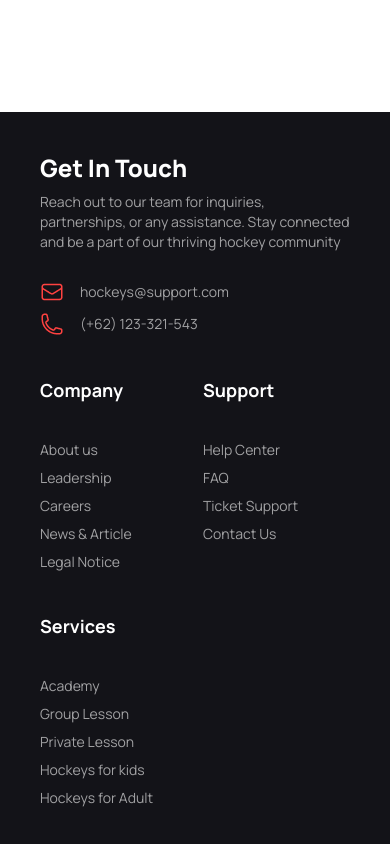
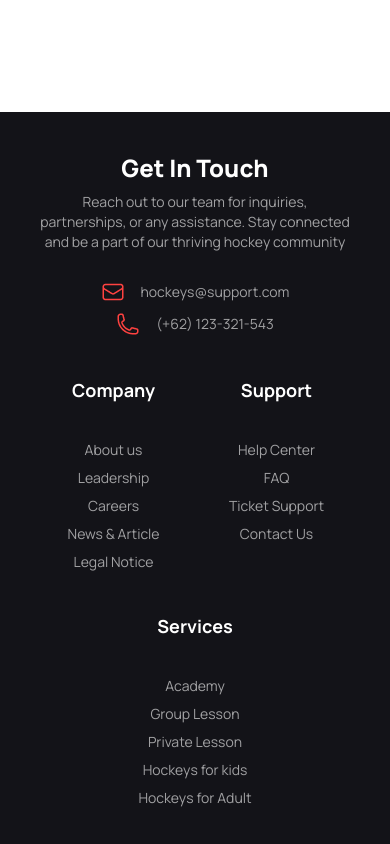
Before and after one commit to safin878/B9A3-hockey-s, a plain HTML site: page index.html in a window 390 px wide. Shown: the part 10711-11555 px from the top of the page. Drawn offline with nearby package versions, Linux system fonts and the light colour scheme.

Commit message:
All Section Done

```diff
--- a/index.html
+++ b/index.html
@@ -774,39 +774,39 @@
     <footer class=" p-10 bg-[#131318] text-base-content text-white">
       <div class="footer mx-auto container grid grid-cols-2 lg:grid-cols-5">
       <aside class="col-span-2 lg:col-span-2">
-        <h4 class="font-extrabold text-2xl">Get In Touch</h4>
-        <p class="lg:pr-60 opacity-60"> Reach out to our team for inquiries, partnerships, or any assistance. Stay connected and be a part of our thriving hockey community</p>
-        <div class="mt-5 flex gap-4 items-center justify-center">
+        <h4 class="font-extrabold text-2xl mx-auto lg:mx-0">Get In Touch</h4>
+        <p class="lg:pr-60 opacity-60 text-center lg:text-left"> Reach out to our team for inquiries, partnerships, or any assistance. Stay connected and be a part of our thriving hockey community</p>
+        <div class="mt-5 flex gap-4 items-center justify-center mx-auto lg:mx-0">
           <img src="./Images/massage.png" alt="">
           <p class="opacity-60">hockeys@support.com</p>
         </div>
-        <div class="flex gap-4 items-center justify-center">
+        <div class="flex gap-4 items-center justify-center mx-auto lg:mx-0">
           <img src="./Images/phone.png" alt="">
           <p class="opacity-60">(+62) 123-321-543</p>
         </div>
       </aside>
-      <nav>
-        <header class="font-bold text-lg mb-7">Company</header>
-        <a class="link link-hover opacity-60">About us</a>
-        <a class="link link-hover opacity-60">Leadership</a>
-        <a class="link link-hover opacity-60">Careers</a>
-        <a class="link link-hover opacity-60">News & Article</a>
-        <a class="link link-hover opacity-60">Legal Notice</a>
+      <nav class="mx-auto lg:mx-0">
+       <header class="font-bold text-lg mb-7 mx-auto lg:mx-0">Company</header>
+        <a class="link link-hover opacity-60 mx-auto lg:mx-0">About us</a>
+        <a class="link link-hover opacity-60 mx-auto lg:mx-0">Leadership</a>
+        <a class="link link-hover opacity-60 mx-auto lg:mx-0">Careers</a>
+        <a class="link link-hover opacity-60 mx-auto lg:mx-0">News & Article</a>
+        <a class="link link-hover opacity-60 mx-auto lg:mx-0">Legal Notice</a>
       </nav>
-      <nav>
-        <header class="font-bold text-lg mb-7">Support</header>
-        <a class="link link-hover opacity-60">Help Center</a>
-        <a class="link link-hover opacity-60">FAQ</a>
-        <a class="link link-hover opacity-60">Ticket Support</a>
-        <a class="link link-hover opacity-60">Contact Us</a>
+      <nav class="mx-auto lg:mx-0">
+       <header class="font-bold text-lg mb-7 mx-auto lg:mx-0">Support</header>
+        <a class="link link-hover opacity-60 mx-auto lg:mx-0">Help Center</a>
+        <a class="link link-hover opacity-60 mx-auto lg:mx-0">FAQ</a>
+        <a class="link link-hover opacity-60 mx-auto lg:mx-0">Ticket Support</a>
+        <a class="link link-hover opacity-60 mx-auto lg:mx-0">Contact Us</a>
       </nav>
-      <nav class="col-span-2 lg:col-span-1">
-        <header class="font-bold text-lg mb-7">Services</header>
-        <a class="link link-hover opacity-60">Academy</a>
-        <a class="link link-hover opacity-60">Group Lesson</a>
-        <a class="link link-hover opacity-60">Private Lesson</a>
-        <a class="link link-hover opacity-60">Hockeys for kids</a>
-        <a class="link link-hover opacity-60">Hockeys for Adult</a>
+      <nav class="col-span-2 lg:col-span-1 mx-auto lg:mx-0">
+       <header class="font-bold text-lg mb-7 mx-auto lg:mx-0">Services</header>
+        <a class="link link-hover opacity-60 mx-auto lg:mx-0">Academy</a>
+        <a class="link link-hover opacity-60 mx-auto lg:mx-0">Group Lesson</a>
+        <a class="link link-hover opacity-60 mx-auto lg:mx-0">Private Lesson</a>
+        <a class="link link-hover opacity-60 mx-auto lg:mx-0">Hockeys for kids</a>
+        <a class="link link-hover opacity-60 mx-auto lg:mx-0">Hockeys for Adult</a>
       </nav>
     </div>
     </footer>
```
